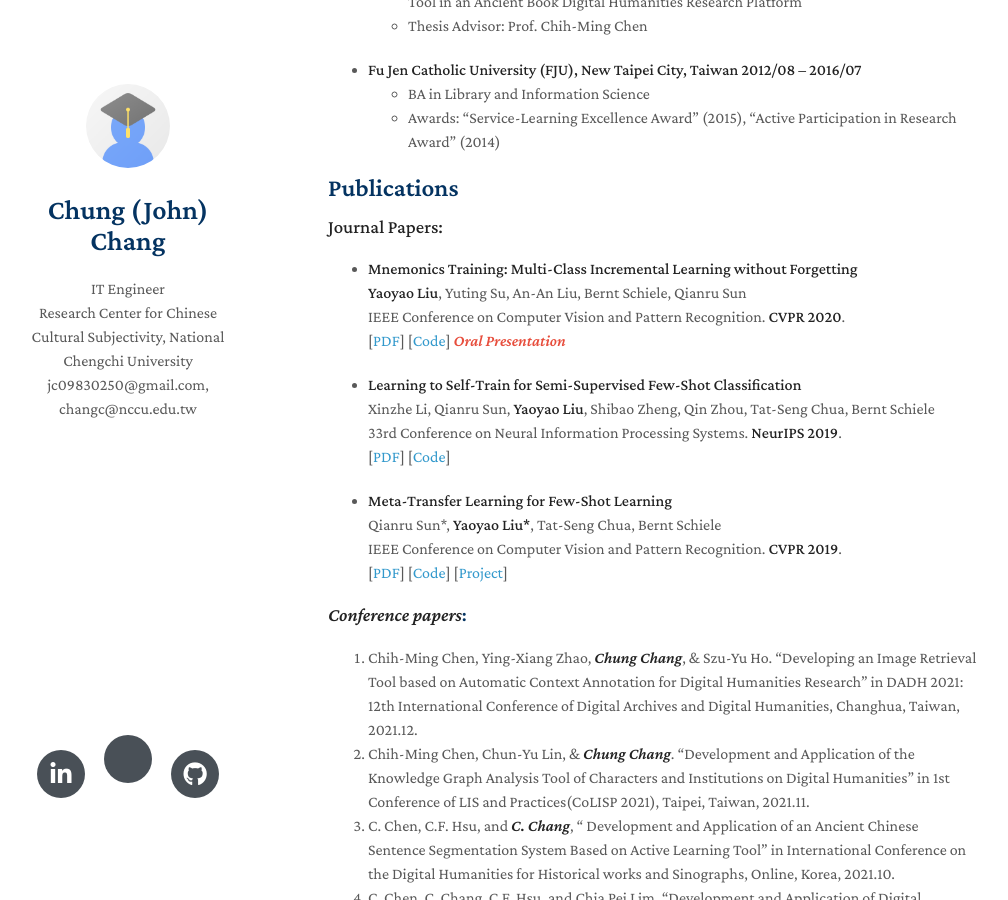
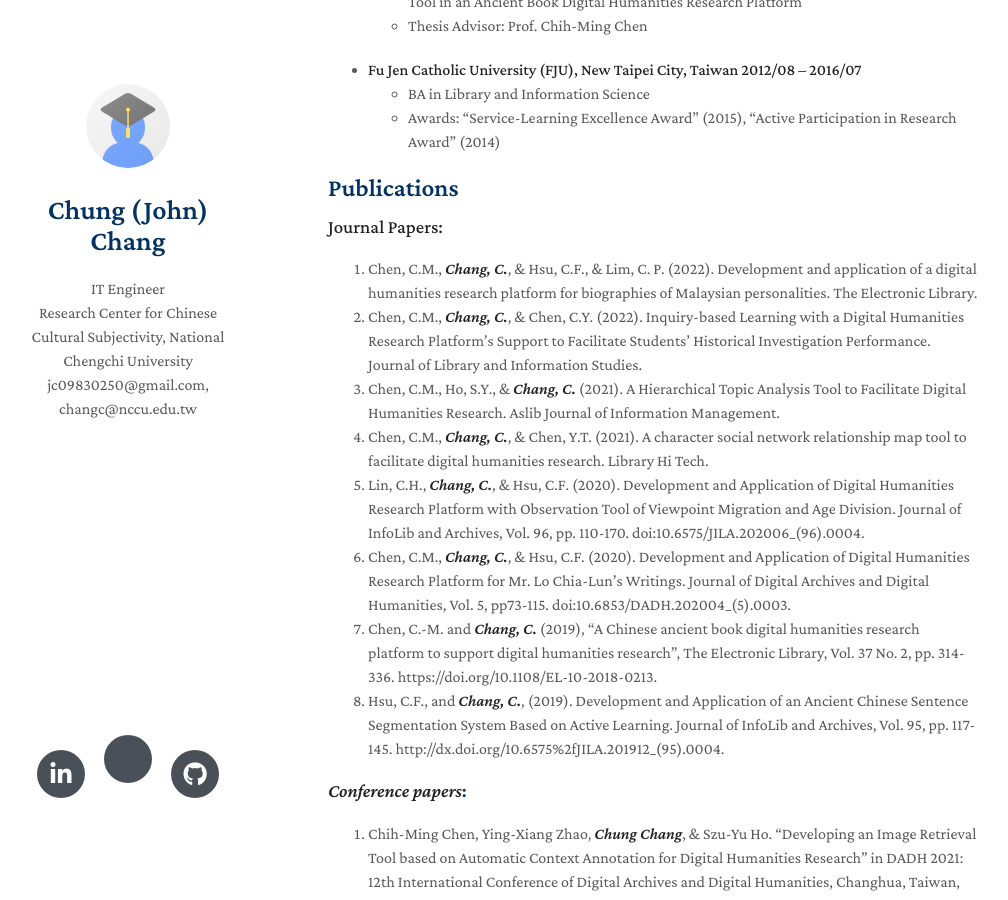
Before and after one commit to jc9830250/jc9830250.github.io, a Jekyll site: the page built from index.md, in a window 1280 px wide and 900 px high, scrolled down 845 px. Shown: the whole window, without its empty margins (142-1150 px from the left). Built offline with Jekyll 4.4.1, drawn with Linux system fonts in a browser that asks for light colours; nearby versions of some CDN libraries; a style sheet for code colours, icons or effects is not loaded; our own code applies the rules of GitHub Pages for plain Markdown files; some of the changed text lies outside the part shown.

Commit message:
Update index.md

```diff
--- a/index.md
+++ b/index.md
@@ -37,29 +37,14 @@ Digital Library, Digital Humanities, Information Organization, Natural Language
 
 ## Publications
 ### **Journal Papers:**
-- **Mnemonics Training: Multi-Class Incremental Learning without Forgetting**
-  <br>
-  **Yaoyao Liu**, Yuting Su, An-An Liu, Bernt Schiele, Qianru Sun
-  <br>
-  IEEE Conference on Computer Vision and Pattern Recognition. **CVPR 2020**.
-  <br>
-  [[PDF](https://arxiv.org/pdf/2002.10211.pdf)] [[Code](https://github.com/yaoyao-liu/mnemonics)] <strong><i style="color:#e74d3c">Oral Presentation</i></strong>
-
-- **Learning to Self-Train for Semi-Supervised Few-Shot Classification**
-  <br>
-  Xinzhe Li, Qianru Sun, **Yaoyao Liu**, Shibao Zheng, Qin Zhou, Tat-Seng Chua, Bernt Schiele
-  <br>
-  33rd Conference on Neural Information Processing Systems. **NeurIPS 2019**.
-  <br>
-  [[PDF](http://papers.nips.cc/paper/9216-learning-to-self-train-for-semi-supervised-few-shot-classification.pdf)] [[Code](https://github.com/xinzheli1217/learning-to-self-train)]
-
-- **Meta-Transfer Learning for Few-Shot Learning**
-  <br>
-  Qianru Sun\*, **Yaoyao Liu\***, Tat-Seng Chua, Bernt Schiele
-  <br>
-  IEEE Conference on Computer Vision and Pattern Recognition. **CVPR 2019**.
-  <br>
-  [[PDF](http://openaccess.thecvf.com/content_CVPR_2019/papers/Sun_Meta-Transfer_Learning_for_Few-Shot_Learning_CVPR_2019_paper.pdf)] [[Code](https://github.com/yaoyao-liu/meta-transfer-learning)] [[Project](https://mtl.yyliu.net/)]
+1. Chen, C.M., ***Chang, C.***, & Hsu, C.F., & Lim, C. P. (2022). Development and application of a digital humanities research platform for biographies of Malaysian personalities. The Electronic Library.
+2. Chen, C.M., ***Chang, C.***, & Chen, C.Y. (2022). Inquiry-based Learning with a Digital Humanities Research Platform’s Support to Facilitate Students’ Historical Investigation Performance. Journal of Library and Information Studies.
+3. Chen, C.M., Ho, S.Y., & ***Chang, C.*** (2021). A Hierarchical Topic Analysis Tool to Facilitate Digital Humanities Research. Aslib Journal of Information Management.
+4. Chen, C.M., ***Chang, C.***, & Chen, Y.T. (2021). A character social network relationship map tool to facilitate digital humanities research. Library Hi Tech.
+5. Lin, C.H., ***Chang, C.***, & Hsu, C.F. (2020). Development and Application of Digital Humanities Research Platform with Observation Tool of Viewpoint Migration and Age Division. Journal of InfoLib and Archives, Vol. 96, pp. 110-170. doi:10.6575/JILA.202006_(96).0004.
+6. Chen, C.M., ***Chang, C.***, & Hsu, C.F. (2020). Development and Application of Digital Humanities Research Platform for Mr. Lo Chia-Lun's Writings. Journal of Digital Archives and Digital Humanities, Vol. 5, pp73-115. doi:10.6853/DADH.202004_(5).0003.
+7. Chen, C.-M. and ***Chang, C.*** (2019), "A Chinese ancient book digital humanities research platform to support digital humanities research", The Electronic Library, Vol. 37 No. 2, pp. 314-336. https://doi.org/10.1108/EL-10-2018-0213.
+8. Hsu, C.F., and ***Chang, C.***, (2019). Development and Application of an Ancient Chinese Sentence Segmentation System Based on Active Learning. Journal of InfoLib and Archives, Vol. 95, pp. 117-145. http://dx.doi.org/10.6575%2fJILA.201912_(95).0004.
 
 ### ***Conference papers***:
 1. Chih-Ming Chen, Ying-Xiang Zhao, ***Chung Chang***, & Szu-Yu Ho. "Developing an Image Retrieval Tool based on Automatic Context Annotation for Digital Humanities Research" in DADH 2021: 12th International Conference of Digital Archives and Digital Humanities, Changhua, Taiwan, 2021.12.
@@ -74,16 +59,19 @@ Digital Library, Digital Humanities, Information Organization, Natural Language
 10. Jie Li Kwok, and ***Chung Chang.*** “The Planning and Establishment of the Buddhist Special Library- A Case Study of Argentine Buddhist Library” in Conference on Library and Information Society, New Taipei City, Taiwan, 2017.
 11. ***C. Chang.***, and C.C. Mao. “Practice Tool of Information Organization: KOHA Live” in The 13th Cross-Strait Library and Information Science Seminar, Wuhan, China, 2016.
 
-### Academic Services
+## Academic Services
 - Reviewer, Library Hi Tech, 2021
 - Reviewer, Data Technologies and Applications,  2021
 
-### Presentations
+## Presentations
 - ***Tzu-Chi Digital Archives Workshop	2020/7/25-2020/7/26***
   - “Natural Language Processing applications in Digital Humanities and Digital Archive” in Taiwan Buddhist Tzu-Chi Foundation
 - ***Conceptual Networks and Chronology: A Study of Modern Chinese Thinkers in Digital Perspective - International Workshop	2019/12/4***
   - “Development and Application of Digital Humanities Research Platform for Mr. Lo Chia-Lun's Writings" in Social Sciences Information Center, National Chengchi University
-### Selected Teaching Experience
+
+## Selected Research Experience, Projects, & Developing Applications
+
+## Selected Teaching Experience
 
 - ***Teaching Assistant of graduate course “Digital Library and Digital learning”	2017/7-2017/9***
   - Taught by Prof. Chih-Ming Chen (National Chengchi University)
```
Also changed, not shown: other parts of index.md (+2 -2 lines).
